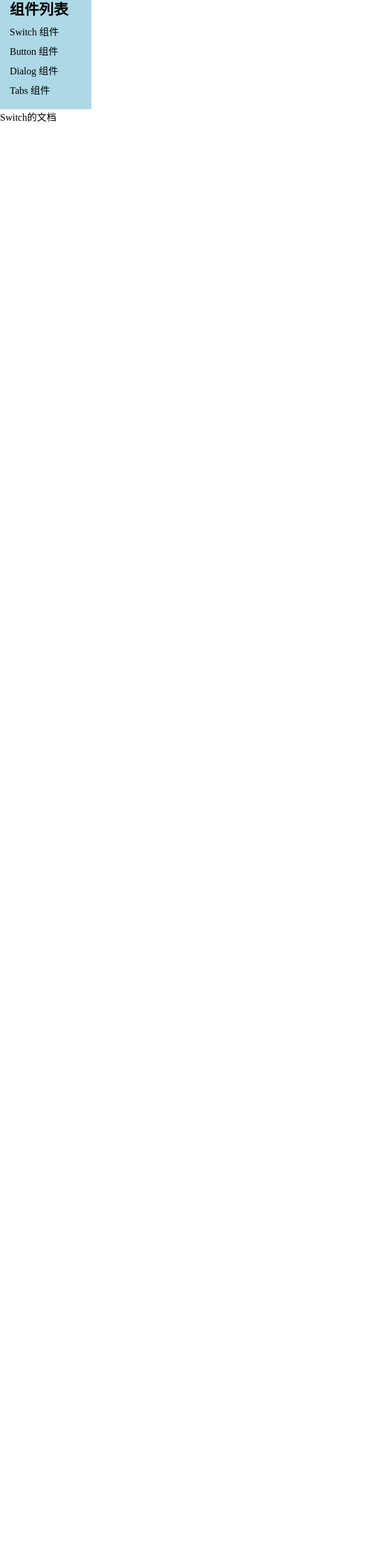
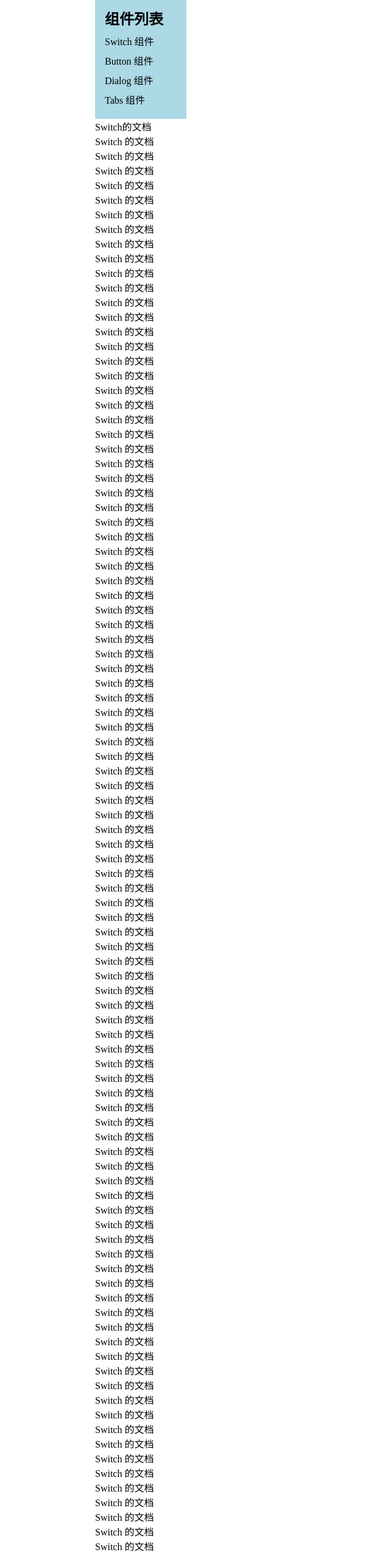
Before and after one commit to wondershare36/king-ui, a Vue app: page /#/doc/switch in a window 1280 px wide. Shown: the part 64-2614 px from the top of the page at 61% size, without its empty margins (0-640 px from the left). Before the commit the page ends 800 px from the top, so only its background shows below. Built offline with nearby package versions, Linux system fonts and the light colour scheme.

Commit message:
完成content样式

```diff
--- a/src/components/SwitchDemo.vue
+++ b/src/components/SwitchDemo.vue
@@ -1,6 +1,106 @@
 <template>
   <div>
     Switch的文档
+    <p>Switch 的文档</p>
+    <p>Switch 的文档</p>
+    <p>Switch 的文档</p>
+    <p>Switch 的文档</p>
+    <p>Switch 的文档</p>
+    <p>Switch 的文档</p>
+    <p>Switch 的文档</p>
+    <p>Switch 的文档</p>
+    <p>Switch 的文档</p>
+    <p>Switch 的文档</p>
+    <p>Switch 的文档</p>
+    <p>Switch 的文档</p>
+    <p>Switch 的文档</p>
+    <p>Switch 的文档</p>
+    <p>Switch 的文档</p>
+    <p>Switch 的文档</p>
+    <p>Switch 的文档</p>
+    <p>Switch 的文档</p>
+    <p>Switch 的文档</p>
+    <p>Switch 的文档</p>
+    <p>Switch 的文档</p>
+    <p>Switch 的文档</p>
+    <p>Switch 的文档</p>
+    <p>Switch 的文档</p>
+    <p>Switch 的文档</p>
+    <p>Switch 的文档</p>
+    <p>Switch 的文档</p>
+    <p>Switch 的文档</p>
+    <p>Switch 的文档</p>
+    <p>Switch 的文档</p>
+    <p>Switch 的文档</p>
+    <p>Switch 的文档</p>
+    <p>Switch 的文档</p>
+    <p>Switch 的文档</p>
+    <p>Switch 的文档</p>
+    <p>Switch 的文档</p>
+    <p>Switch 的文档</p>
+    <p>Switch 的文档</p>
+    <p>Switch 的文档</p>
+    <p>Switch 的文档</p>
+    <p>Switch 的文档</p>
+    <p>Switch 的文档</p>
+    <p>Switch 的文档</p>
+    <p>Switch 的文档</p>
+    <p>Switch 的文档</p>
+    <p>Switch 的文档</p>
+    <p>Switch 的文档</p>
+    <p>Switch 的文档</p>
+    <p>Switch 的文档</p>
+    <p>Switch 的文档</p>
+    <p>Switch 的文档</p>
+    <p>Switch 的文档</p>
+    <p>Switch 的文档</p>
+    <p>Switch 的文档</p>
+    <p>Switch 的文档</p>
+    <p>Switch 的文档</p>
+    <p>Switch 的文档</p>
+    <p>Switch 的文档</p>
+    <p>Switch 的文档</p>
+    <p>Switch 的文档</p>
+    <p>Switch 的文档</p>
+    <p>Switch 的文档</p>
+    <p>Switch 的文档</p>
+    <p>Switch 的文档</p>
+    <p>Switch 的文档</p>
+    <p>Switch 的文档</p>
+    <p>Switch 的文档</p>
+    <p>Switch 的文档</p>
+    <p>Switch 的文档</p>
+    <p>Switch 的文档</p>
+    <p>Switch 的文档</p>
+    <p>Switch 的文档</p>
+    <p>Switch 的文档</p>
+    <p>Switch 的文档</p>
+    <p>Switch 的文档</p>
+    <p>Switch 的文档</p>
+    <p>Switch 的文档</p>
+    <p>Switch 的文档</p>
+    <p>Switch 的文档</p>
+    <p>Switch 的文档</p>
+    <p>Switch 的文档</p>
+    <p>Switch 的文档</p>
+    <p>Switch 的文档</p>
+    <p>Switch 的文档</p>
+    <p>Switch 的文档</p>
+    <p>Switch 的文档</p>
+    <p>Switch 的文档</p>
+    <p>Switch 的文档</p>
+    <p>Switch 的文档</p>
+    <p>Switch 的文档</p>
+    <p>Switch 的文档</p>
+    <p>Switch 的文档</p>
+    <p>Switch 的文档</p>
+    <p>Switch 的文档</p>
+    <p>Switch 的文档</p>
+    <p>Switch 的文档</p>
+    <p>Switch 的文档</p>
+    <p>Switch 的文档</p>
+    <p>Switch 的文档</p>
+    <p>Switch 的文档</p>
   </div>
 </template>
 
--- a/src/components/Topnav.vue
+++ b/src/components/Topnav.vue
@@ -32,7 +32,10 @@
   display: flex;
   align-items: center;
   justify-content: space-between;
-  position: relative;
+  position: fixed;
+  top: 0;
+  left: 0;
+  width: 100%;
   z-index: 10;
 
   .logo {
--- a/src/views/Doc.vue
+++ b/src/views/Doc.vue
@@ -1,6 +1,6 @@
 <template>
-  <div>
-    <Topnav/>
+  <div class="layout">
+    <Topnav class="nav" />
     <div class="content">
       <aside v-if="menuVisible">
         <h2>组件列表</h2>
@@ -43,6 +43,19 @@
 </script>
 
 <style lang="scss" scoped>
+.layout{
+  display: flex;
+  flex-direction: column;
+  height: 100vh;
+  > .nav{
+    flex-shrink: 0;
+  }
+  > .content{
+    flex-grow: 1;
+    padding-top: 60px;
+    padding-left: 156px;
+  }
+}
 aside{
   background-color: lightblue;
   width: 150px;
```
